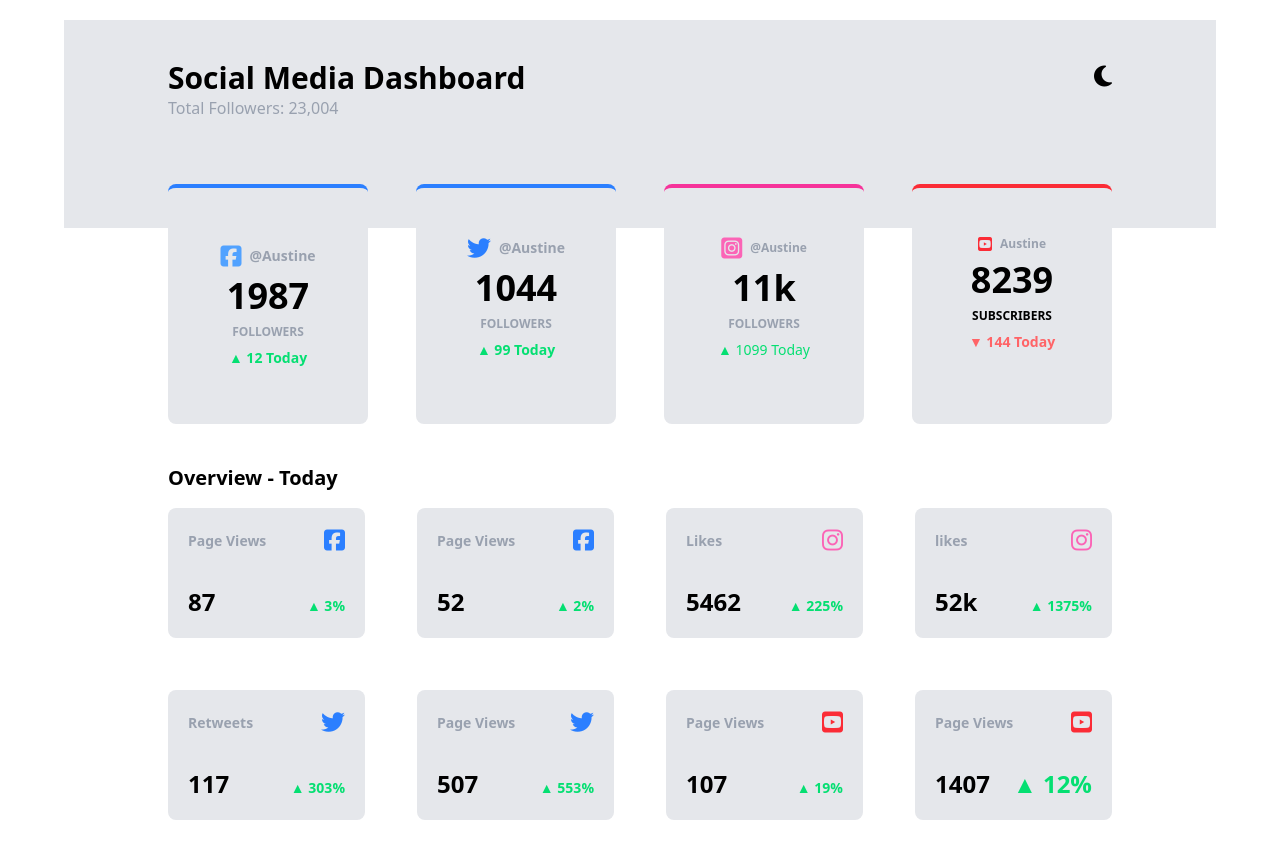
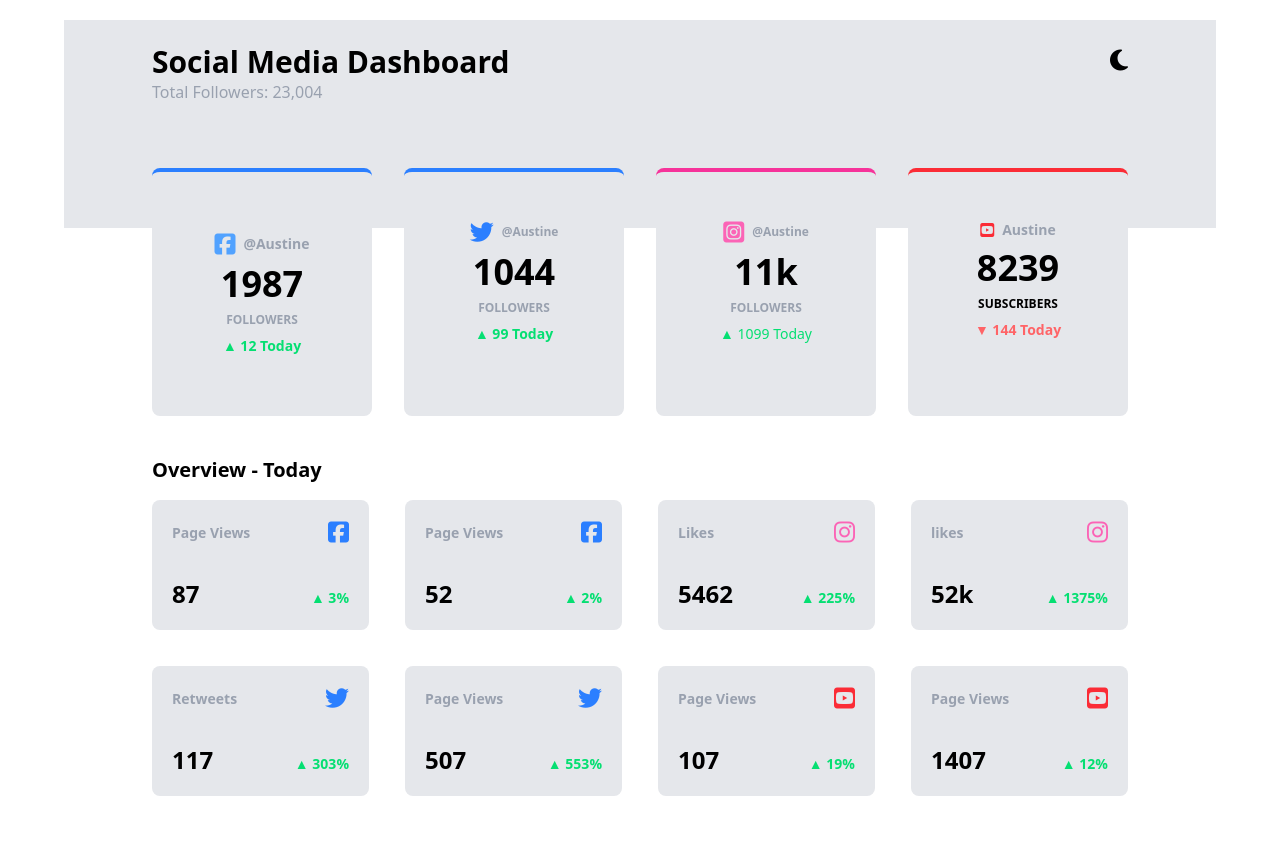
Before and after one commit to augustineutuk/Dashboard-project, a website: page index.html in a window 1280 px wide. Drawn offline with Linux system fonts and the light colour scheme.

Commit message:
first commit

```diff
--- a/index.html
+++ b/index.html
@@ -17,13 +17,11 @@
     <link rel="stylesheet" href="https://cdnjs.cloudflare.com/ajax/libs/font-awesome/6.7.2/css/all.min.css"/>
 </head>
 
-<body class="bg-white p-6 text-black dark:bg-[#1e1f29] dark:text-white min-h-screen font-sans pt-5 transition-colors duration-500">
+<body class="bg-white p-10 text-black dark:bg-[#1e1f29] dark:text-white min-h-screen font-sans pt-5 transition-colors duration-500">
 
-
-  <header class= " md:max-w-6xl container mx-auto h-52 bg-gray-200 dark:bg-[#252b43] ">
-
-  <div class="max-w-5xl mx-auto p-10 ">
-       <div class="flex items-start justify-between mb-8 ">
+  <header class= "md:max-w-6xl container mx-auto h-52 bg-gray-200 dark:bg-[#252b43]">
+  <div class="max-w-5xl mx-auto p-6 ">
+       <div class="flex items-start justify-between mb-5 ">
         <div>
           <h1 class="text-3xl md:text-3xl font-bold">Social Media Dashboard</h1>
           <p class="text-gray-400">Total Followers: 23,004</p>
@@ -35,8 +33,8 @@
   </div>
 
        <!-- Top Cards  -->
-      <div class="grid grid-cols-1 md:grid-cols-4 gap-12 mb-10 mt-16">
-         <div class="bg-gray-200 dark:bg-[#252b43] p-14 rounded-lg border-t-4 border-blue-500">
+      <div class="grid grid-cols-1 md:grid-cols-4 gap-8 mb-10 mt-16">
+         <div class="bg-gray-200 dark:bg-[#252b43] p-15 rounded-lg border-t-4 border-blue-500">
           <div class=" flex flex-row justify-start items-center md:justify-center space-x-2">
              <i class="fab fa-facebook-square text-2xl text-blue-400"></i>
             <p class="text-center font-bold text-sm text-gray-400">@Austine </p>
@@ -54,7 +52,7 @@
          <div class="bg-gray-200 dark:bg-[#252b43] p-12  rounded-lg border-t-4 border-blue-500">
           <div class="flex justify-start items-center space-x-2 md:justify-center">
              <i class="fab fa-twitter text-blue-500 text-2xl"></i>
-              <p class="text-center font-bold text-sm text-gray-400">@Austine</p>
+              <p class="text-center font-bold text-xs text-gray-400">@Austine</p>
           </div>
 
            <div class="flex flex-col items-start md:items-center">
@@ -82,7 +80,7 @@
          <div class= "bg-gray-200 dark:bg-[#252b43] p-12 rounded-lg border-t-4 border-red-500">
           <div class="flex justify-start items-center space-x-2 md:justify-center">
              <i class="fab fa-youtube-square text-2l text-red-500 items-center"></i>
-             <p class="text-center font-bold text-xs text-gray-400"> Austine</p>
+             <p class="text-center font-bold text-sm text-gray-400"> Austine</p>
           </div>
 
           <div class="flex flex-col items-start md:items-center">
@@ -96,7 +94,7 @@
 
       <!-- Overview Today -->
        <h2 class="text-xl font-bold mb-4">Overview - Today</h2>
-      <div class="grid grid-cols-1 md:grid-cols-4 gap-13 mb-12">
+      <div class="grid grid-cols-1 md:grid-cols-4 gap-9 mb-12">
 
         <div class="bg-gray-200 dark:bg-[#252b43] p-5 rounded-lg">
 
@@ -217,7 +215,7 @@
 
          <div class="text-2xl font-bold flex justify-between mt-8">
             <div><h2 class="font-bold" >1407</h2></div>
-             <div><span class="text-green-400 font-boldtext-sm"> ▲ 12%</span></div>
+             <div><span class="text-green-400 font-bold text-sm"> ▲ 12%</span></div>
          </div>
 
       </div>
```
Also changed, not shown: src/output.css.
